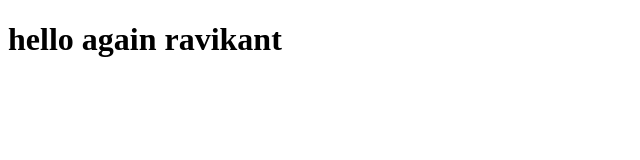
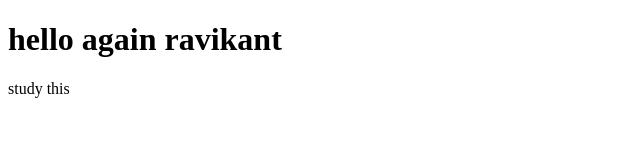
Before and after one commit to Ravikant-biradar/hello-js, a plain HTML site: page index.html in a window 1280 px wide. Shown: the full height of the page, 0-640 px from the left. Drawn offline with Linux system fonts and the light colour scheme.

Commit message:
Update index.html

```diff
--- a/index.html
+++ b/index.html
@@ -7,5 +7,6 @@
 </head>
 <body>
     <h1>hello again ravikant</h1>
+    <p> study this </p>
 </body>
 </html>
```
